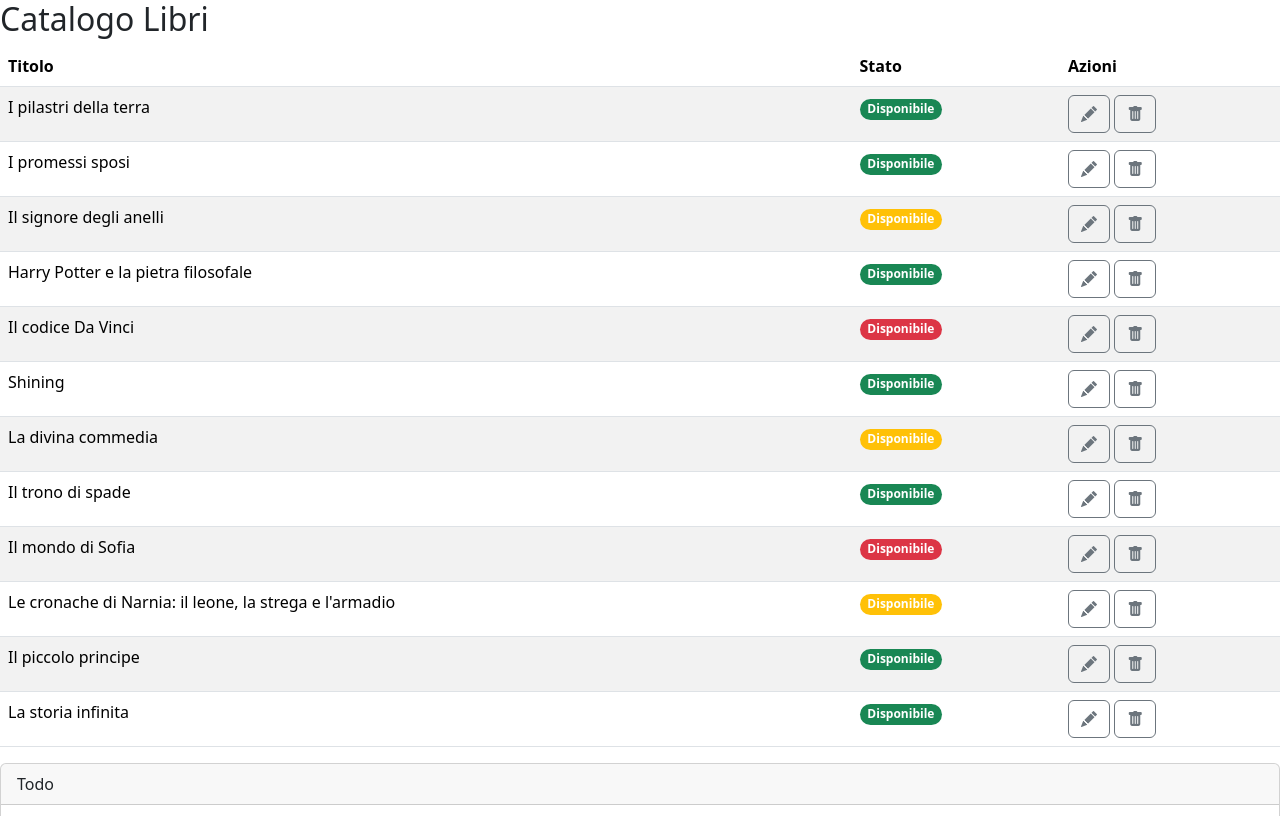
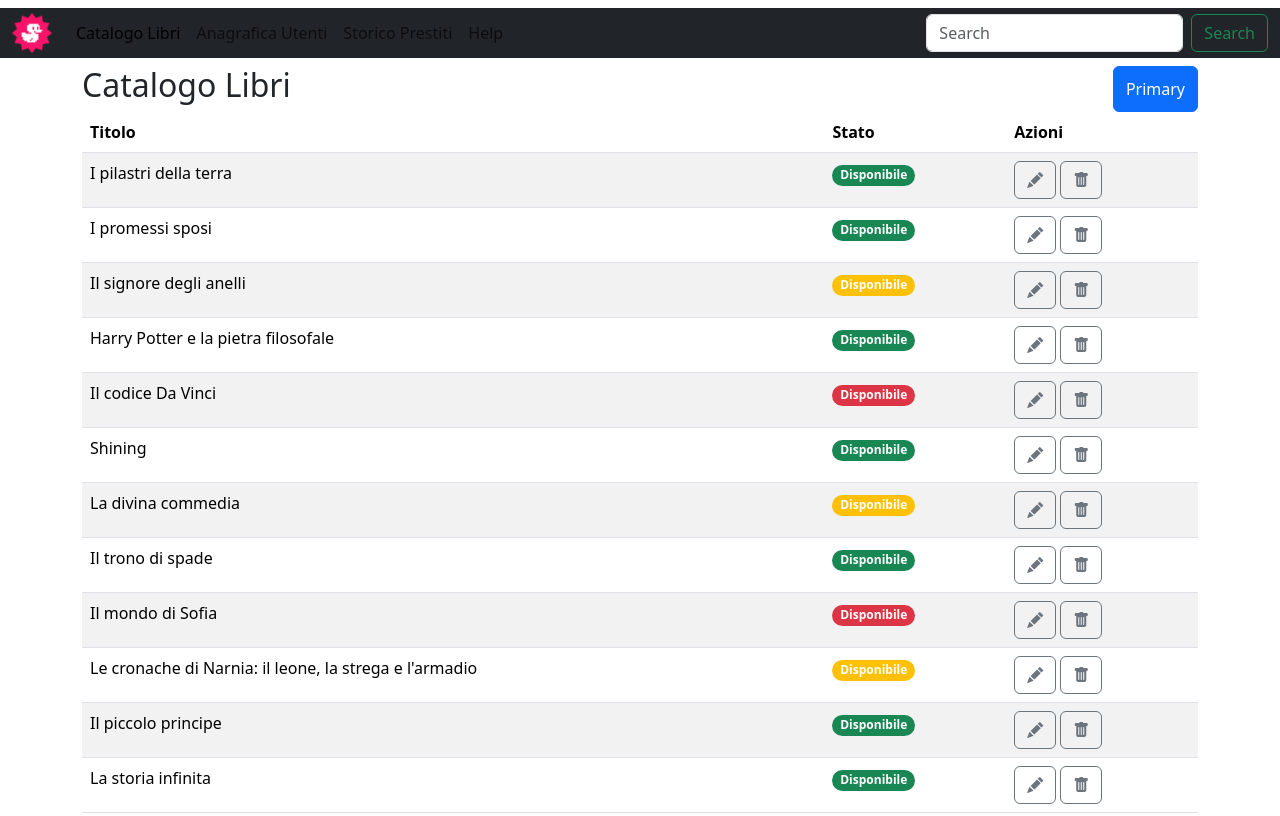
Before and after one commit to BrayanRodrigoGenovese/html-css-bootstrap-dashboard, a plain HTML site: page index.html in a window 1280 px wide. Shown: the top 816 px of the page. Drawn offline with nearby package versions, Linux system fonts and the light colour scheme.

Commit message:
adding navbar

```diff
--- a/index.html
+++ b/index.html
@@ -13,15 +13,45 @@
 
 <body>
     <header>
-        <nav>
+        <nav class="navbar navbar-expand-lg">
+            <div class="container-fluid bg-dark">
+                <a class="navbar-brand" href="#">
+                    <img src="./img/duck.png" style="height: 40px;">
+                </a>
+                <button class="navbar-toggler" type="button" data-bs-toggle="collapse"
+                    data-bs-target="#navbarSupportedContent" aria-controls="navbarSupportedContent"
+                    aria-expanded="false" aria-label="Toggle navigation">
+                    <span class="navbar-toggler-icon"></span>
+                </button>
+                <div class="collapse navbar-collapse" id="navbarSupportedContent">
+                    <ul class="navbar-nav me-auto mb-2 mb-lg-0">
+                        <li class="nav-item">
+                            <a class="nav-link active" aria-current="page" href="#">Catalogo Libri</a>
+                        </li>
+                        <li class="nav-item">
+                            <a class="nav-link" href="#">Anagrafica Utenti</a>
+                        </li>
+                        <li class="nav-item">
+                            <a class="nav-link" href="#">Storico Prestiti</a>
+                        </li>
+                        <li class="nav-item">
+                            <a class="nav-link" href="#">Help</a>
+                        </li>
+                    </ul>
+                    <form class="d-flex" role="search">
+                        <input class="form-control me-2" type="search" placeholder="Search" aria-label="Search" />
+                        <button class="btn btn-outline-success" type="submit">Search</button>
+                    </form>
+                </div>
+            </div>
         </nav>
     </header>
-    <main>
-        <div>
+    <main class="container">
+        <div class="d-flex justify-content-between">
             <h2>
                 Catalogo Libri
             </h2>
-            <a href=""></a>
+            <button type="button" class="btn btn-primary">Primary</button>
         </div>
         <table class="table table-striped table-hover">
             <thead>
```
